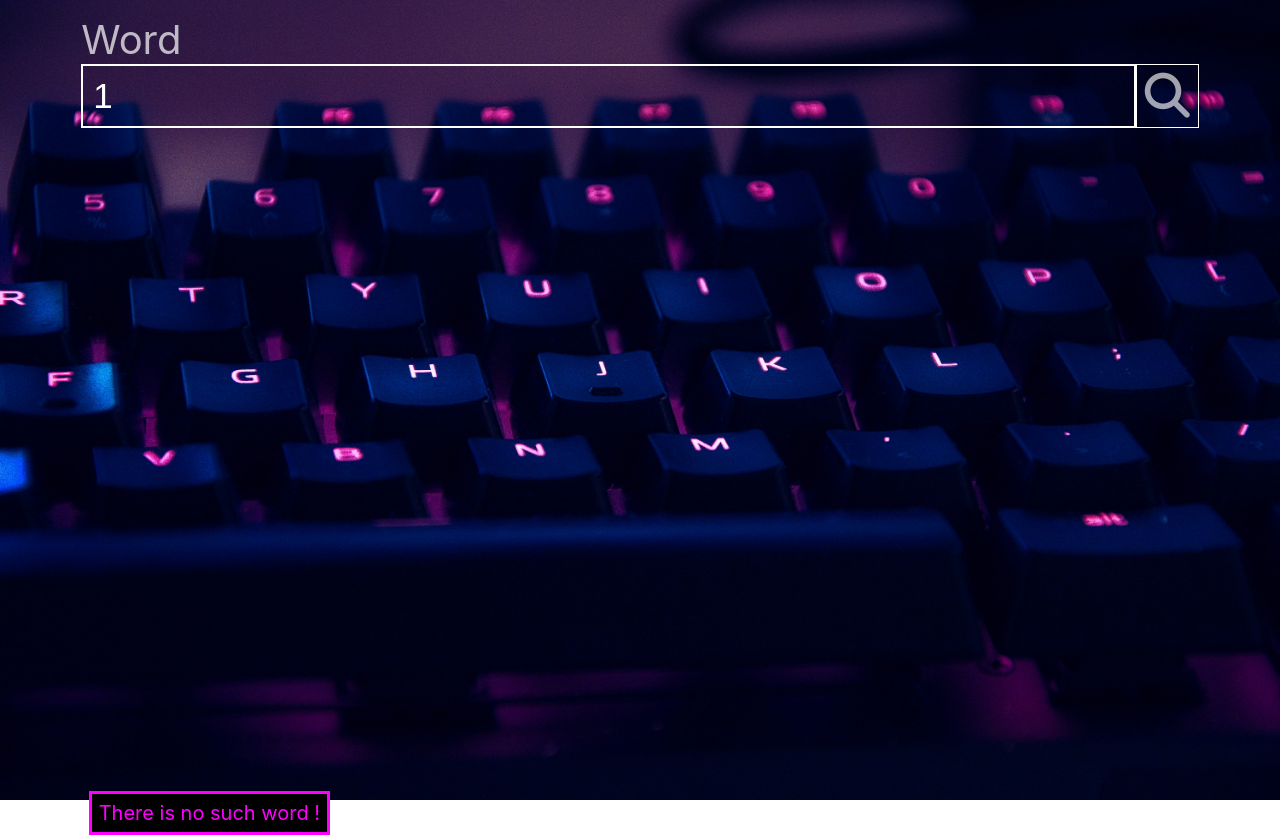
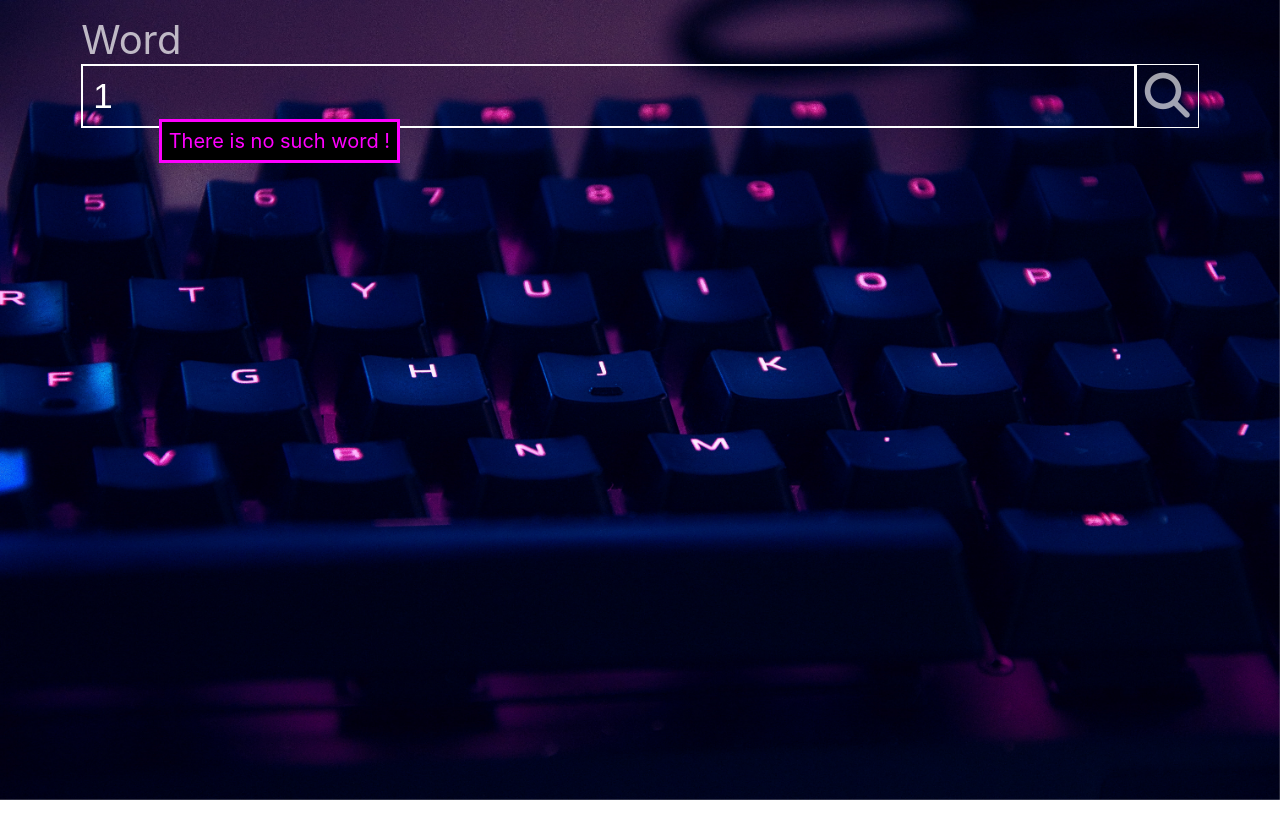
Before and after one commit to MerhanMustafov/react-prj-words, a React (Create React App) app: page /home/meaning/1 in a window 1280 px wide. After the commit the page ends 800 px from the top, so only its background shows below. Built offline with nearby package versions, Linux system fonts and the light colour scheme; no server answers.

Commit message:
fixed error window where it  should apear and when it should appear

```diff
--- a/src/components/Meanings/Meanings.tsx
+++ b/src/components/Meanings/Meanings.tsx
@@ -164,6 +164,7 @@ export function Meanings(props: Props) {
         }
       }
     }
+    props.setNoSuchWordError('')
     request(params.word)
   }, [params.word])
 
--- a/src/components/Search/Search.tsx
+++ b/src/components/Search/Search.tsx
@@ -77,9 +77,9 @@ export function Search(props: Props) {
               className="fa-sharp fa-solid fa-magnifying-glass"
               onClick={() => request()}
             ></i>
-            {props.noSuchWordError && props.noSuchWordError.length > 0 ? (
+            {/* {props.noSuchWordError && props.noSuchWordError.length > 0 ? (
               <div className="error">There is no such word !</div>
-            ) : null}
+            ) : null} */}
           </div>
         </div>
       </nav>
--- a/src/components/app/App.scss
+++ b/src/components/app/App.scss
@@ -44,6 +44,7 @@ header {
     //   border: 2px solid rgb(255, 3, 3);
       display: flex;
       align-items: stretch;
+      position: relative;
         input {
             flex-grow: 2;
           font-size: 35px;
@@ -81,6 +82,7 @@ header {
         }
 
         .error {
+
           // border:3px solid white;
           color: rgb(255, 0, 255);
           border: 3px solid rgb(255, 0, 255);
```
